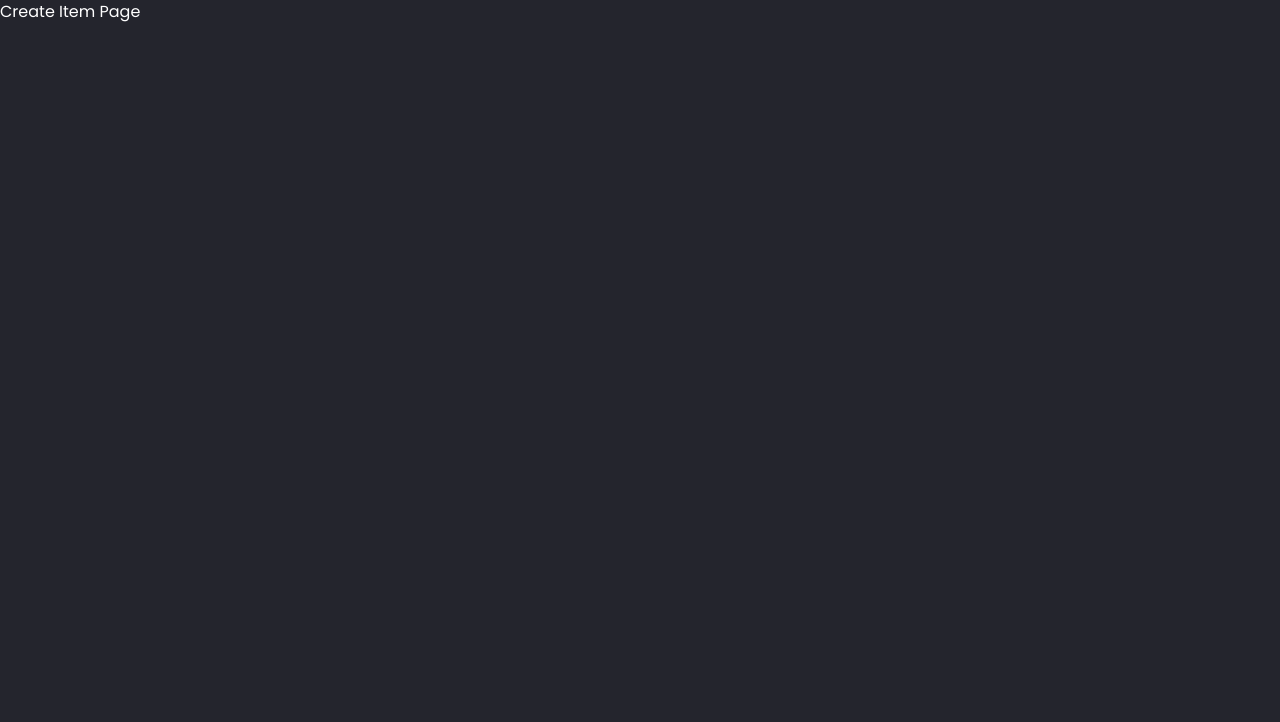
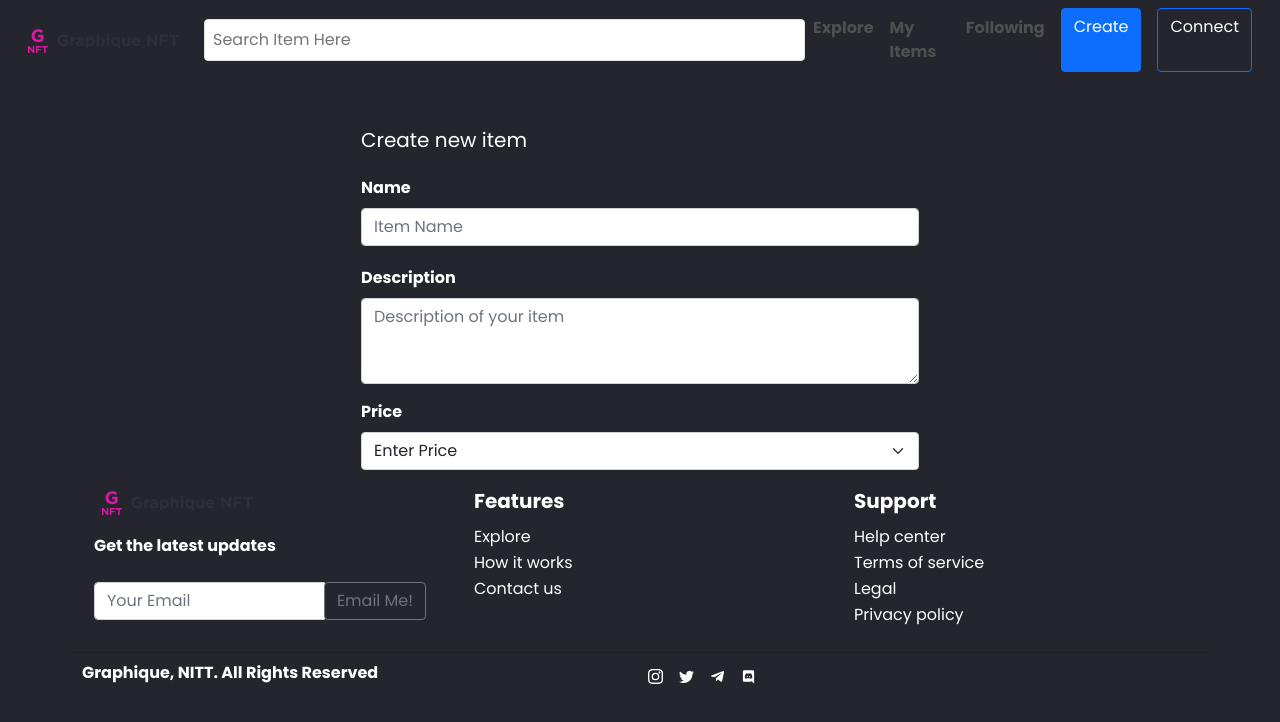
Before and after one commit to roshie/graphique-nft, a React (Create React App) app: page /create-item in a window 1280 px wide. Shown: the top 722 px of the page. Built offline with nearby package versions, Linux system fonts and the light colour scheme; a web font is replaced by a local one.

Commit message:
create items

```diff
--- a/src/components/PopUp.jsx
+++ b/src/components/PopUp.jsx
@@ -1,12 +1,14 @@
+import {ArrowLeft} from '../../../assets/images/arrow-left.svg';
+
 export function PopUp(props) {
   return (
     <>
       <div className="container">
         <div className="card">
           <div className="card-body">
-            <i className="fa fa-arrow-left"></i>
+            <img src={ArrowLeft} alt=""/>
             <img
-              src={"lucas-benjamin-wQLAGv4_OYs-unsplash.jpg"}
+              src={"https://images.unsplash.com/photo-1541701494587-cb58502866ab?ixlib=rb-1.2.1&ixid=MnwxMjA3fDB8MHxwaG90by1wYWdlfHx8fGVufDB8fHx8&auto=format&fit=crop&w=1170&q=80"}
               className="card-img-top"
               alt=""
               style={{
--- a/src/components/ProfileCard.jsx
+++ b/src/components/ProfileCard.jsx
@@ -12,6 +12,7 @@
 
 export function ProfileCard(props) {
   return (
+    <>
       <div className="clearfix">
         <div className="row">
           <div className="col-md-4 animated fadeIn">
@@ -19,7 +20,7 @@ export function ProfileCard(props) {
               <div className="card-body">
                 <div className="avatar">
                   <img
-                  src={"bulbul-ahmed-cIEb4UJ4ruk-unsplash.jpg"}
+                    src={"https://images.unsplash.com/photo-1541701494587-cb58502866ab?ixlib=rb-1.2.1&ixid=MnwxMjA3fDB8MHxwaG90by1wYWdlfHx8fGVufDB8fHx8&auto=format&fit=crop&w=1170&q=80"}
                     className="card-img-top"
                     alt=""
                     style={{
@@ -27,7 +28,7 @@ export function ProfileCard(props) {
                       height: "88px",
                       top: "-1px",
                       left: "-5px",
-                    position: "absolute"
+                      position: "absolute",
                     }}
                   />
                 </div>
@@ -39,5 +40,6 @@ export function ProfileCard(props) {
           )
         </div>
       </div>
+    </>
   );
 }
--- a/src/pages/CreateItem.jsx
+++ b/src/pages/CreateItem.jsx
@@ -1,3 +1,70 @@
+import Layout from "../components/Layout";
+import { Form } from "react-bootstrap";
+
 export default function CreateItem() {
-  return <div>Create Item Page</div>;
+  return (
+    <>
+      <Layout>
+        <div className="container d-flex mt-5 justify-content-center">
+          <h5 className="w-50 text-start mb-4">
+            Create new item
+          </h5>
+        </div>
+        <div className="container d-flex justify-content-center">
+          <Form className="col-md-6 col-12">
+            <Form.Group className="mb-3" controlId="exampleForm.ControlInput1">
+              <Form.Label>
+                <b>Name</b>
+              </Form.Label>
+              <Form.Control type="name" placeholder="Item Name" />
+            </Form.Group>
+            <Form.Group
+              className="mb-3"
+              controlId="exampleForm.ControlTextarea1"
+              style={{
+                marginTop: "20px",
+              }}
+            >
+              <Form.Label>
+                <b>Description</b>
+              </Form.Label>
+              <Form.Control
+                as="textarea"
+                rows={3}
+                placeholder="Description of your item"
+              />
+            </Form.Group>
+            <Form.Group className="mb-3" controlId="exampleForm.Select1">
+              <Form.Label>
+                <b>Price</b>
+              </Form.Label>
+              <Form.Select aria-label="Default select example">
+                <option>Enter Price</option>
+                <option value="1"></option>
+                <option value="2"></option>
+                <option value="3"></option>
+              </Form.Select>
+            </Form.Group>
+          </Form>
+          <button
+            className="btn"
+            style={{
+              display: "flex",
+              flexdirection: "row",
+              justifycontent: "center",
+              alignitems: "center",
+              padding: "9px 30px",
+              position: "absolute",
+              width: "145px",
+              height: "45px",
+              left: "880px",
+              top: "1276px",
+            }}
+          >
+            Create item
+          </button>
+        </div>
+      </Layout>
+    </>
+  );
 }
```
Also changed, not shown: src/components/ItemsCard.jsx (+4 -3 lines), 1 other file (tests, documents, lock files or other folders). Lines whose indentation alone changed are shown as unchanged.
